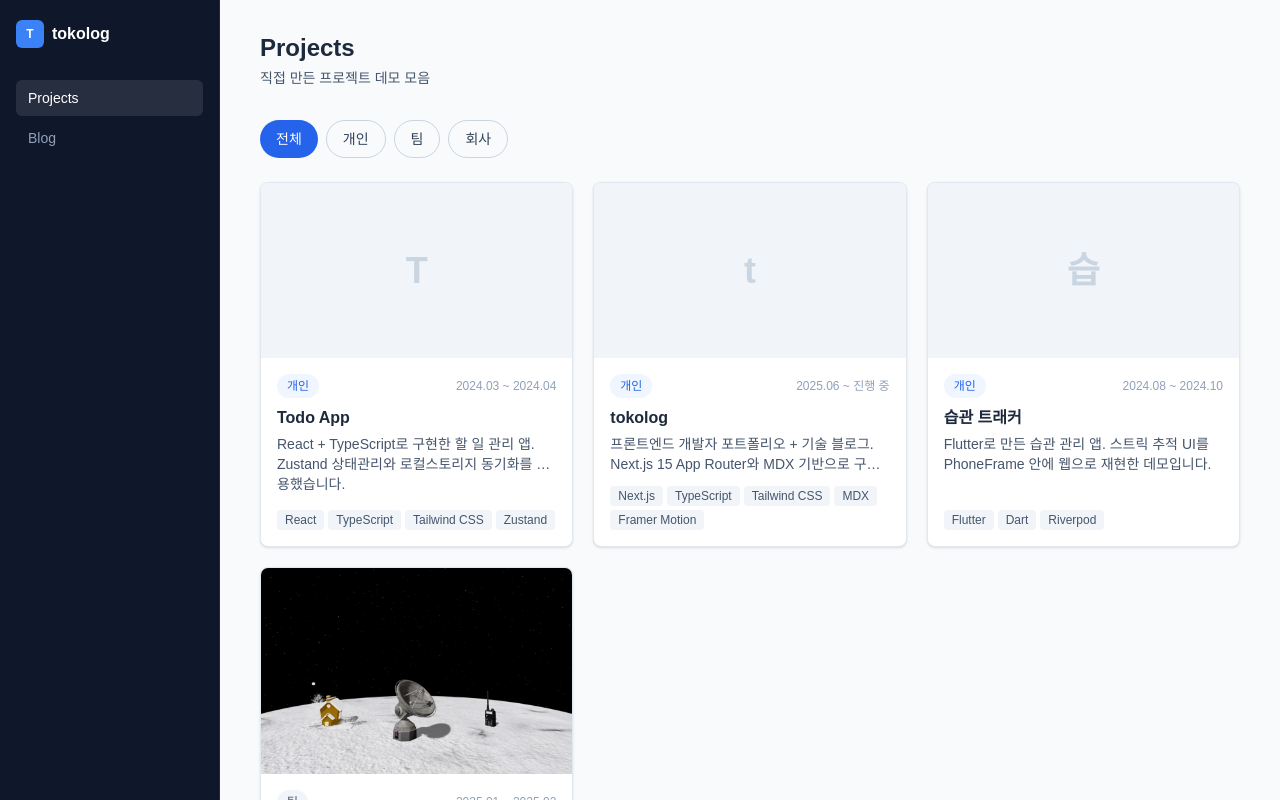
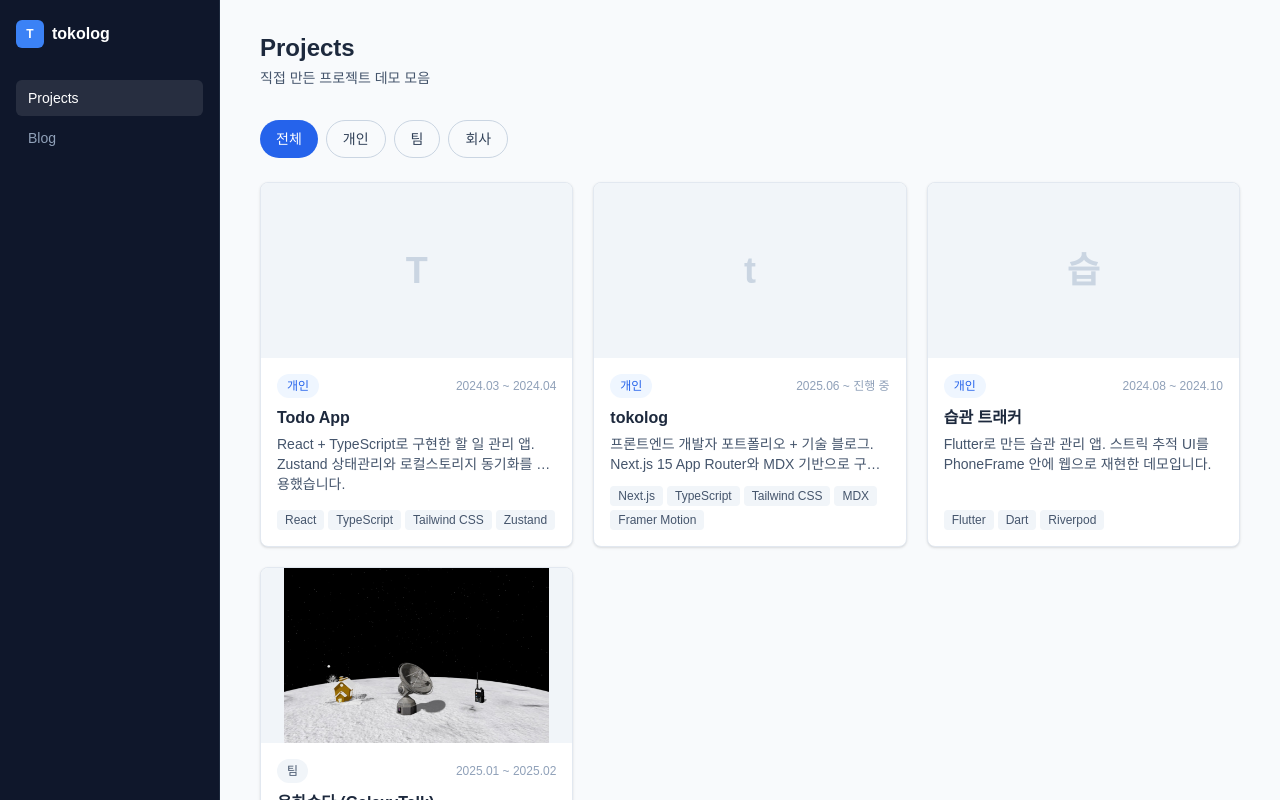
Before and after one commit to aaaz425/tokolog-dev, a Next.js app: page /projects in a window 1280 px wide. Shown: the top 800 px of the page. Built offline with nearby package versions, Linux system fonts and the light colour scheme; a web font is replaced by a local one.

Commit message:
fix: 세로로 긴 썸네일 이미지에서 프로젝트 카드 박스 늘어나는 문제 수정

```diff
--- a/src/components/ProjectCard.tsx
+++ b/src/components/ProjectCard.tsx
@@ -31,12 +31,12 @@ export function ProjectCard({ project }: ProjectCardProps) {
         captureOrigin
         className="bg-white rounded-lg overflow-hidden border border-slate-200 shadow-sm hover:shadow-md transition-shadow cursor-pointer h-full flex flex-col"
       >
-        <div className="aspect-video bg-slate-100 flex items-center justify-center flex-shrink-0">
+        <div className="aspect-video bg-slate-100 overflow-hidden flex items-center justify-center shrink-0">
           {project.thumbnailUrl ? (
             <img
               src={project.thumbnailUrl}
               alt={project.title}
-              className="w-full h-full object-cover"
+              className="w-full h-full object-contain"
             />
           ) : (
             <span className="font-heading text-4xl font-bold text-slate-300">
```
